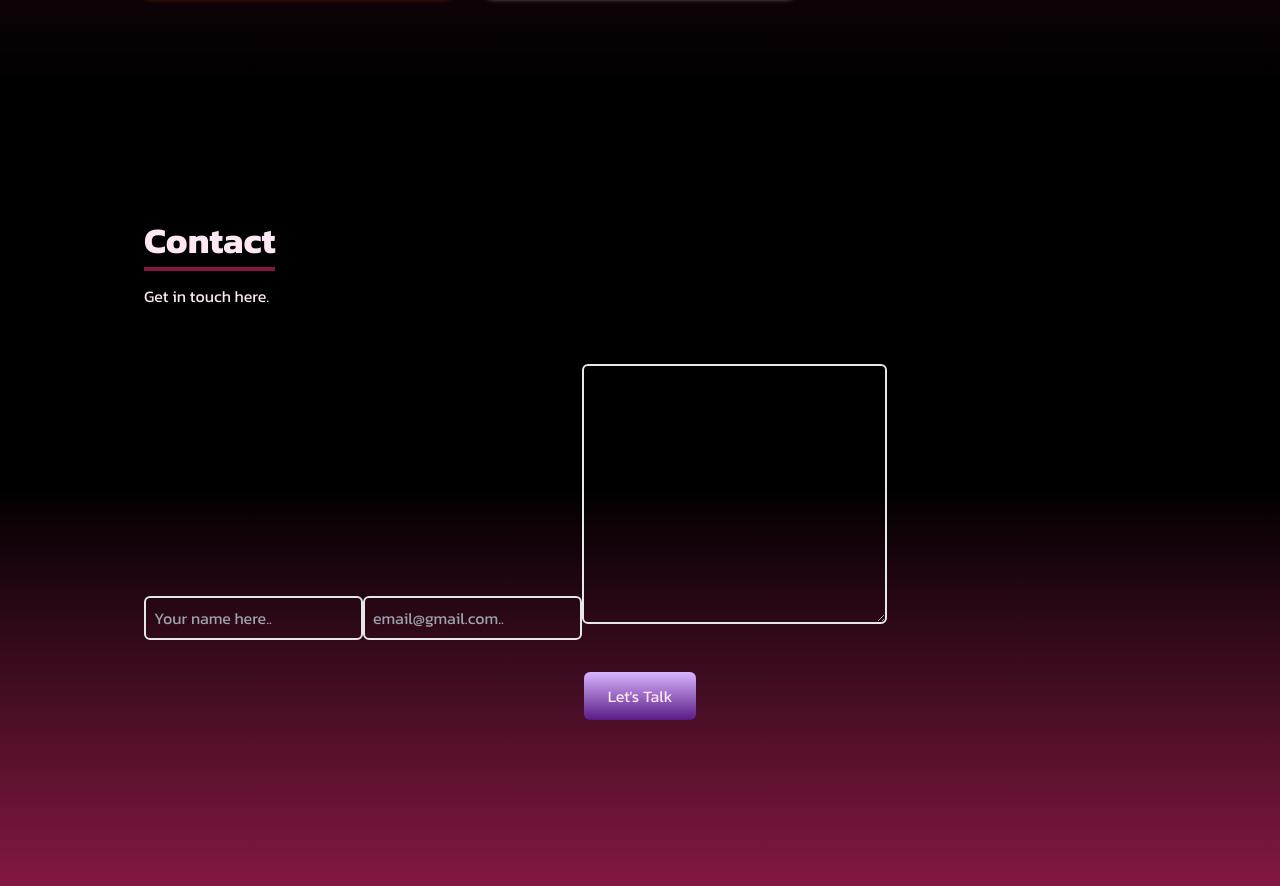
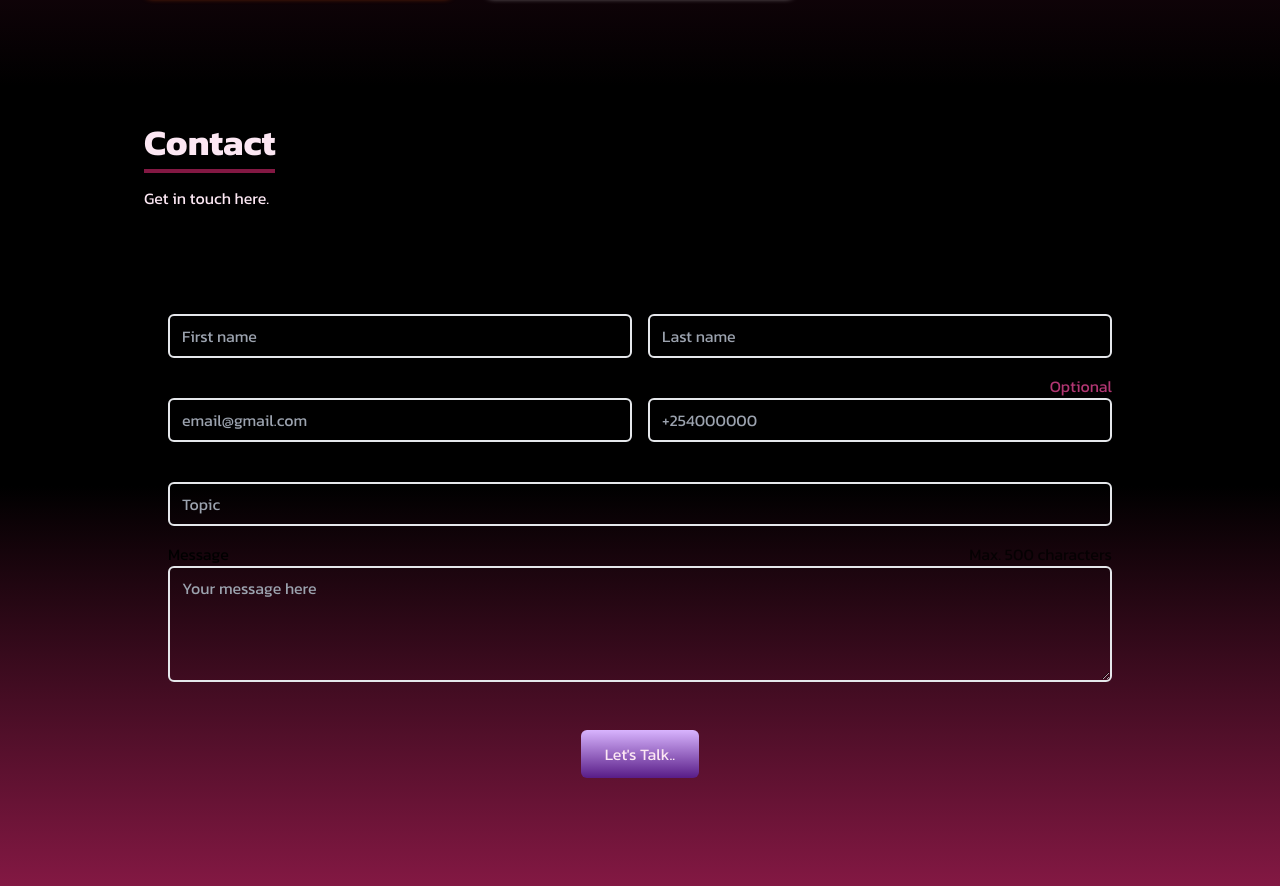
Before and after one commit to Charlotte-Natasha/Digital..Journey, a React (Create React App) app: page / in a window 1280 px wide. Shown: the part 3114-4000 px from the top of the page. Built offline with nearby package versions, Linux system fonts and the light colour scheme.

Commit message:
styled contact form

```diff
--- a/src/components/Contact.jsx
+++ b/src/components/Contact.jsx
@@ -1,25 +1,115 @@
-import React from 'react'
+import React from "react";
 
 const Contact = () => {
     return (
-        <div name='contact' className='h-screen w-full  bg-gradient-to-b from-black via-black to-pink-900'>
-            <div className='max-w-screen-lg p-4 mx-auto flex flex-col justify-center w-full h-full'>
-                <div className='pb-8 text-pink-100'>
-                    <p className='text-4xl font-bold inline border-b-4 border-pink-900'>Contact</p>
-                    <p className='py-6'>Get in touch here.</p>
+        <div
+            name="contact"
+            className="h-screen w-full  bg-gradient-to-b from-black via-black to-pink-900"
+        >
+        <div className="max-w-screen-lg p-4 mx-auto flex flex-col justify-center w-full h-full">
+        <div className="pb-8 text-pink-100">
+            <p className="text-4xl font-bold inline border-b-4 border-pink-900">
+            Contact
+            </p>
+            <p className="py-6">Get in touch here.</p>
+        </div>
+
+        <div className="p-6">
+            <form>
+            <div className="grid grid-cols-2 gap-4">
+                <div className="flex flex-col">
+                <label htmlFor="first-name">First name</label>
+                <input
+                    type="text"
+                    id="first-name"
+                    name="first-name"
+                    placeholder="First name"
+                    className="form-input px-3 py-2 rounded-md border-2 bg-transparent text-pink-50"
+                    required
+                />
                 </div>
-
-                <div>
-                    <form action="" className=''>
-                        <input type="text" name='name' placeholder='Your name here..' className='p-2 bg-transparent border-2 rounded-md text-pink-50 focus:outline-none' />
-                        <input type="email" name='name' placeholder='email@gmail.com..' className='p-2 bg-transparent border-2 rounded-md text-pink-50 focus:outline-none' />
-                        <textarea name="message" id="" cols="30" rows="10" className='p-2 bg-transparent border-2 rounded-md text-pink-200 focus:outline-none'></textarea>
-                        <button className='text-pink-100 bg-gradient-to-b from-purple-300 to-purple-900 cursor-pointer px-6 py-3 my-8 mx-auto flex items-center rounded-md hover:scale-110 duration-300 group w-fill'>Let's Talk</button>
-                    </form>
+                <div className="flex flex-col">
+                <label htmlFor="last-name">Last name</label>
+                <input
+                    type="text"
+                    id="last-name"
+                    name="last-name"
+                    placeholder="Last name"
+                    className="form-input px-3 py-2 rounded-md border-2 bg-transparent text-pink-50"
+                    required
+                />
+                </div>
+                <div className="flex flex-col">
+                <label htmlFor="email">Email</label>
+                <input
+                    type="email"
+                    id="email"
+                    name="email"
+                    placeholder="email@gmail.com"
+                    className="form-input px-3 py-2 rounded-md border-2 bg-transparent text-pink-50"
+                    required
+                />
+                </div>
+                <div className="flex flex-col">
+                <label htmlFor="phone">
+                    <div className="flex align-items">
+                    Phone
+                    <span className="ml-auto opacity-75 text-pink-500">Optional</span>
+                    </div>
+                </label>
+                <input
+                    type="tel"
+                    id="phone"
+                    name="phone"
+                    placeholder="+254000000"
+                    className="form-input px-3 py-2 rounded-md border-2 bg-transparent text-pink-50"
+                />
+                </div>
+                <div className="flex flex-col col-span-2">
+                <label htmlFor="subject">Subject</label>
+                <input
+                    type="text"
+                    id="subject"
+                    name="subject"
+                    placeholder="Topic"
+                    className="form-input px-3 py-2 rounded-md border-2 bg-transparent text-pink-50"
+                    required
+                />
+                </div>
+                <div className="flex flex-col col-span-2">
+                <label htmlFor="subject">
+                    <div className="flex align-items">
+                    Message
+                    <span className="ml-auto opacity-75">
+                        Max. 500 characters
+                    </span>
+                    </div>
+                </label>
+                <textarea
+                    maxLength="500"
+                    rows="4"
+                    type="text"
+                    id="subject"
+                    name="subject"
+                    placeholder="Your message here"
+                    className="form-input px-3 py-2 rounded-md border-2 bg-transparent text-pink-50"
+                    required
+                />
                 </div>
             </div>
+            <div className="flex justify-end py-4">
+                <button
+                type="submit"
+                className='text-pink-100 bg-gradient-to-b from-purple-300 to-purple-900 cursor-pointer px-6 py-3 my-8 mx-auto flex items-center rounded-md hover:scale-110 duration-300 group w-fill'
+                >
+                Let's Talk..
+                </button>
+            </div>
+            </form>
         </div>
-    )
-}
+        </div>
+    </div>
+    );
+};
 
-export default Contact
+export default Contact;
```
